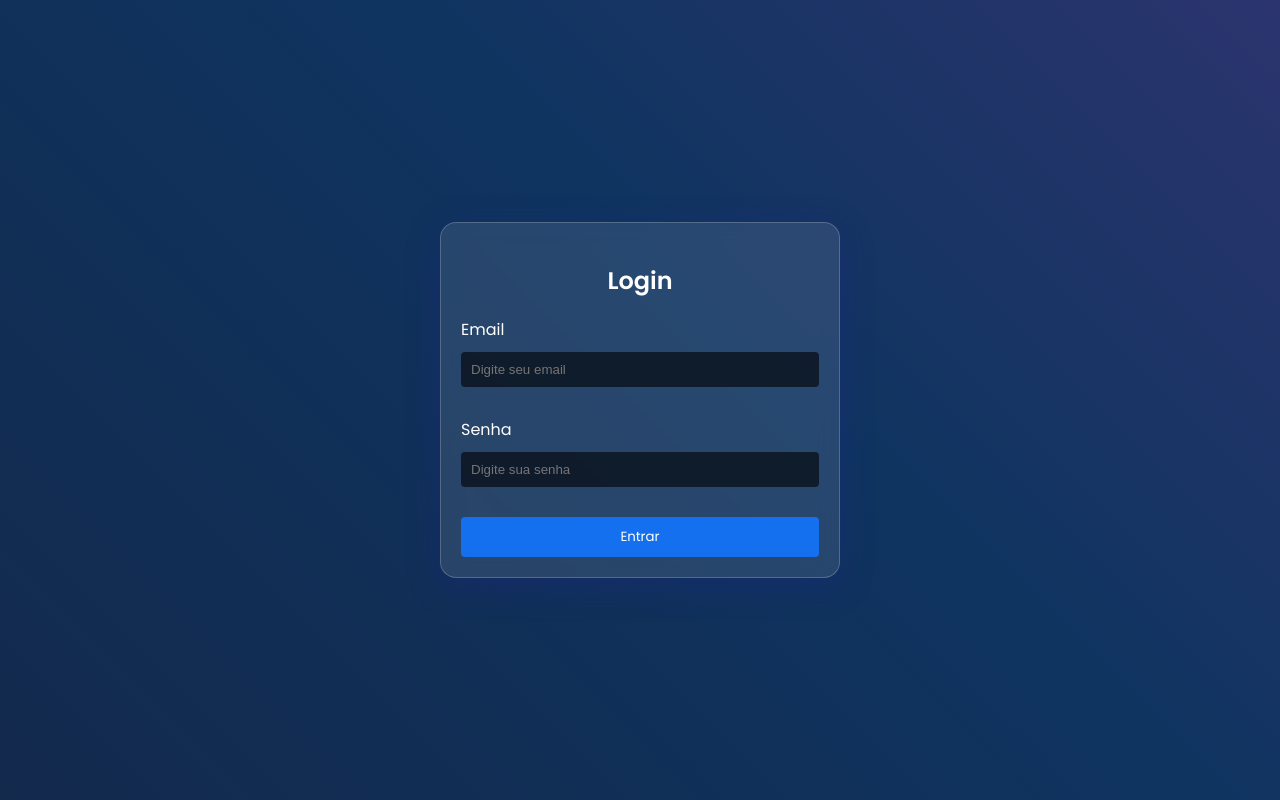
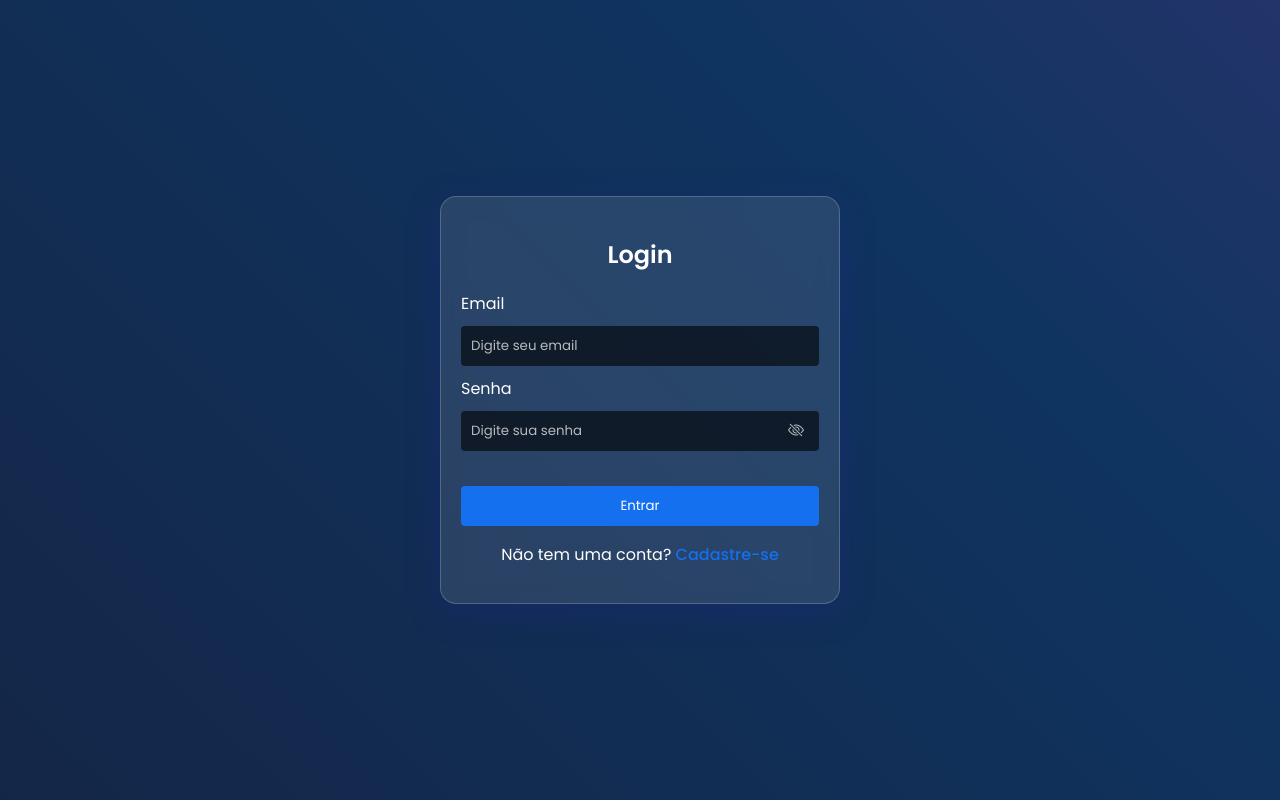
Before and after one commit to Dgporte/testetecnico, an Angular app in the folder testeTecnico/: page /login in a window 1280 px wide. Built offline with nearby package versions, Linux system fonts and the light colour scheme.

Commit message:
feat: screen login estilo completo

```diff
--- a/testeTecnico/package.json
+++ b/testeTecnico/package.json
@@ -17,6 +17,7 @@
     "@angular/platform-browser": "^19.2.0",
     "@angular/platform-browser-dynamic": "^19.2.0",
     "@angular/router": "^19.2.0",
+    "bootstrap-icons": "^1.13.1",
     "rxjs": "~7.8.0",
     "tslib": "^2.3.0",
     "zone.js": "~0.15.0"
--- a/testeTecnico/src/index.html
+++ b/testeTecnico/src/index.html
@@ -12,6 +12,10 @@
       href="https://fonts.googleapis.com/css2?family=Poppins:wght@400;500;600;700&display=swap"
       rel="stylesheet"
     />
+    <link
+      rel="stylesheet"
+      href="https://cdn.jsdelivr.net/npm/bootstrap-icons@1.11.0/font/bootstrap-icons.css"
+    />
   </head>
   <body>
     <app-root></app-root>
--- a/testeTecnico/src/login/login.component.css
+++ b/testeTecnico/src/login/login.component.css
@@ -142,7 +142,46 @@
   margin: 10px 0;
   border: none;
   border-radius: 4px;
-  margin-bottom: 30px;
+  margin-bottom: 10px;
+  color: white;
+  font-family: "Poppins", sans-serif;
+}
+
+.login-input::placeholder {
+  color: rgba(255, 255, 255, 0.7);
+}
+
+.password-container {
+  position: relative;
+  width: 100%;
+}
+
+/* .password-input {
+  padding-right: 45px;
+} */
+
+.password-toggle {
+  position: absolute;
+  right: 10px;
+  top: 50%;
+  transform: translateY(-50%);
+  background: transparent;
+  border: none;
+  cursor: pointer;
+  padding: 5px;
+  border-radius: 3px;
+  transition: background-color 0.3s ease;
+  color: rgba(255, 255, 255, 0.7);
+}
+
+.password-toggle:hover {
+  background-color: rgba(255, 255, 255, 0.1);
+  color: rgba(255, 255, 255, 0.9);
+}
+
+.password-toggle i {
+  font-size: 16px;
+  transition: color 0.3s ease;
 }
 
 .login-button {
@@ -154,4 +193,26 @@
   cursor: pointer;
   font-family: "Poppins", sans-serif;
   width: 100%;
+  transition: background-color 0.3s ease;
 }
+
+.login-button:hover {
+  background-color: #0d4797;
+}
+
+.login-link-text {
+  text-align: center;
+  font-family: "Poppins", sans-serif;
+}
+
+.login-link {
+  color: #1570ef;
+  text-decoration: none;
+  font-weight: 500;
+  font-family: "Poppins", sans-serif;
+  transition: color 0.2s ease;
+}
+
+.login-link:hover {
+  color: #0d4797;
+}
--- a/testeTecnico/src/login/login.component.html
+++ b/testeTecnico/src/login/login.component.html
@@ -16,16 +16,28 @@
       />
       <br />
       <label for="password">Senha</label>
+      <div class="password-container">
         <input
-        class="login-input"
-        type="password"
+          class="login-input password-input"
+          [type]="showPassword ? 'text' : 'password'"
           id="password"
           name="password"
           placeholder="Digite sua senha"
           required
         />
+        <button
+          type="button"
+          class="password-toggle"
+          (click)="togglePassword()"
+        >
+          <i class="{{ showPassword ? 'bi bi-eye' : 'bi bi-eye-slash' }}"></i>
+        </button>
+      </div>
       <br />
       <button class="login-button" type="submit">Entrar</button>
+      <p class="login-link-text">
+        Não tem uma conta? <a class="login-link" href="#">Cadastre-se</a>
+      </p>
     </form>
   </div>
 </div>
--- a/testeTecnico/src/login/login.component.ts
+++ b/testeTecnico/src/login/login.component.ts
@@ -4,8 +4,12 @@ import { Component } from '@angular/core';
   selector: 'app-login',
   imports: [],
   templateUrl: './login.component.html',
-  styleUrl: './login.component.css'
+  styleUrl: './login.component.css',
 })
 export class LoginComponent {
+  showPassword = false;
 
+  togglePassword() {
+    this.showPassword = !this.showPassword;
+  }
 }
```
Also changed, not shown: 1 other file (tests, documents, lock files or other folders). Lines whose indentation alone changed are shown as unchanged.
